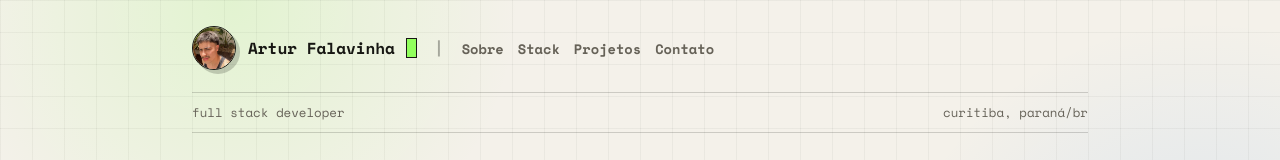
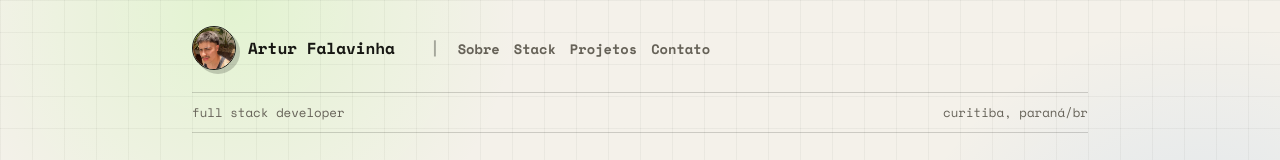
Before and after one commit to Artur-Falavinha/projeto_individual_curriculo_online, a React (Vite) app: page / in a window 1280 px wide. Shown: the top 160 px of the page. Built offline with nearby package versions, Linux system fonts and the light colour scheme.

Commit message:
style: adicionar cursor piscando

```diff
--- a/src/componentes/Cabecalho.jsx
+++ b/src/componentes/Cabecalho.jsx
@@ -15,8 +15,10 @@ export function Cabecalho({ curriculo, rotaAtual }) {
       <nav className="cabecalho__nav" aria-label="Navegação principal">
         <a className="marca" href={criarHref()} aria-current={rotaAtual === 'inicio' ? 'page' : undefined}>
           <img className="marca__foto" src={caminhoFoto} alt="Foto de Artur Lachoman Falavinha" />
-          <span className="marca__nome">Artur Falavinha</span>
-          <span className="marca__cursor" aria-hidden="true" />
+          <span className="marca__nome">
+            Artur Falavinha
+            <span className="marca__cursor" aria-hidden="true" />
+          </span>
         </a>
 
         <span className="cabecalho__divisor" aria-hidden="true">
--- a/src/styles.css
+++ b/src/styles.css
@@ -94,6 +94,9 @@ a:focus-visible {
 }
 
 .marca__nome {
+  display: inline-flex;
+  align-items: center;
+  gap: 8px;
   overflow: hidden;
   font-size: 1rem;
   font-weight: 700;
@@ -102,10 +105,13 @@ a:focus-visible {
 }
 
 .marca__cursor {
+  display: inline-block;
+  flex: 0 0 auto;
   width: 9px;
   height: 1.1em;
   background: var(--cor-verde);
   box-shadow: 0 0 0 1px var(--cor-texto);
+  animation: piscar-cursor 1s steps(2, start) infinite;
 }
 
 .cabecalho__divisor {
@@ -564,6 +570,18 @@ a:focus-visible {
   }
 }
 
+@keyframes piscar-cursor {
+  0%,
+  45% {
+    opacity: 1;
+  }
+
+  46%,
+  100% {
+    opacity: 0;
+  }
+}
+
 @media (max-width: 780px) {
   :root {
     --largura: min(100vw - 24px, 896px);
```
